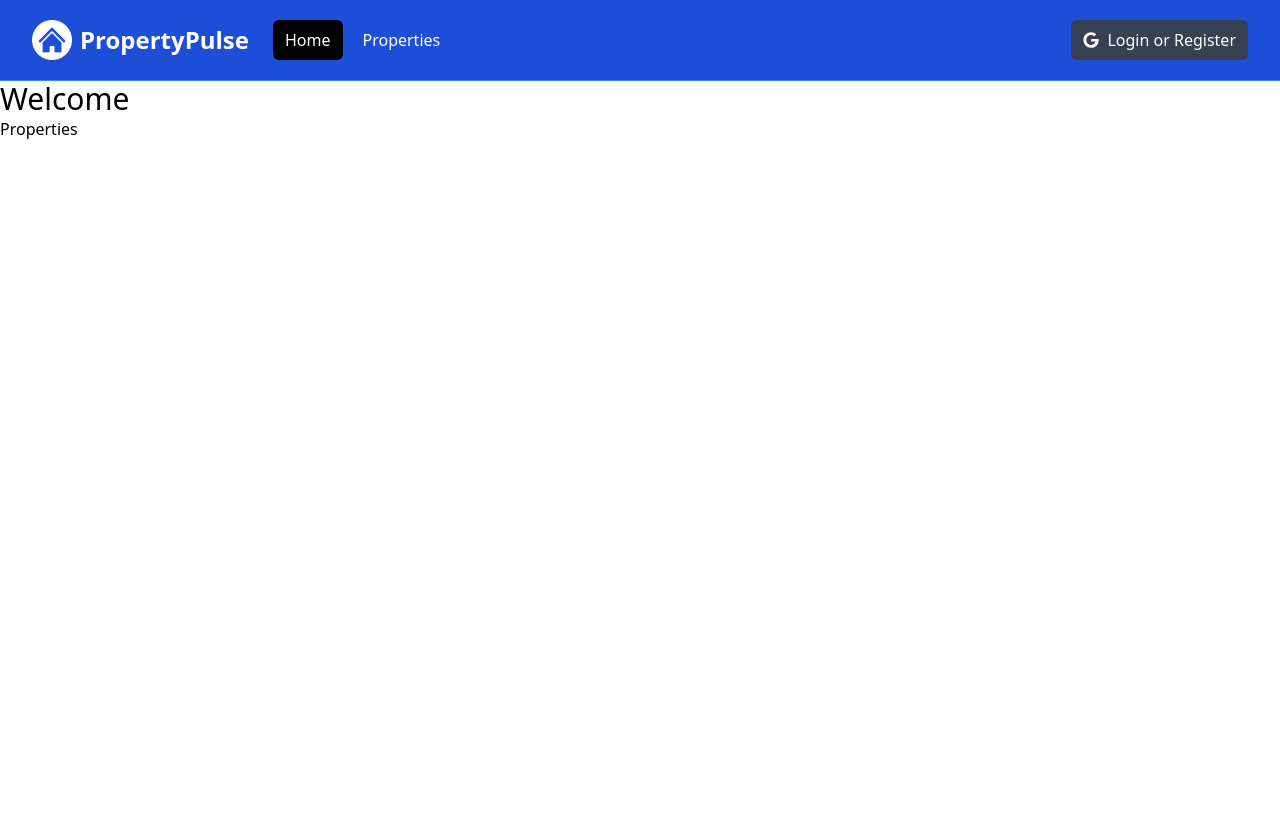
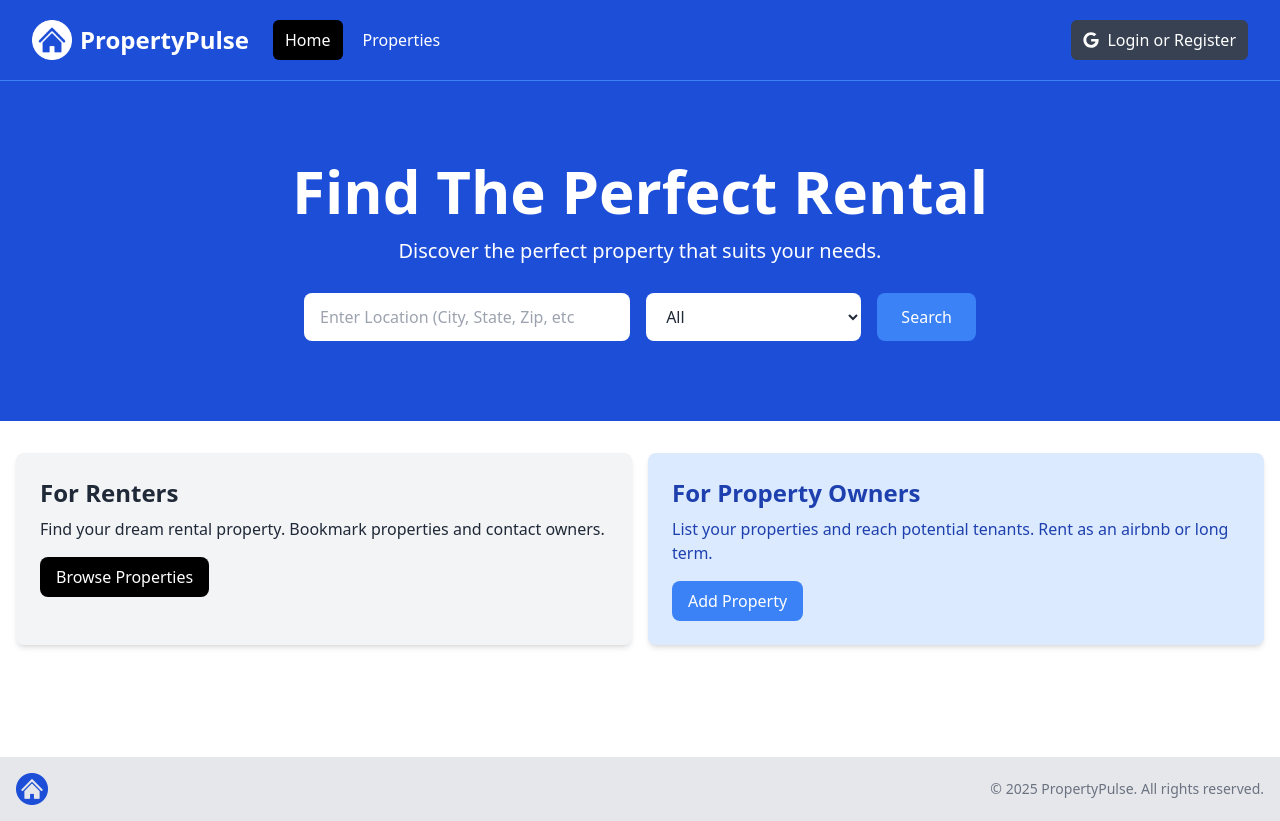
Before and after one commit to TheMikeBa/PropertyPulse, a Next.js app: page / in a window 1280 px wide. Before the commit the page ends 800 px from the top, so only its background shows below. Built offline with nearby package versions, Linux system fonts and the light colour scheme.

Commit message:
added hero, infobox, footer

```diff
--- a/app/layout.jsx
+++ b/app/layout.jsx
@@ -1,4 +1,5 @@
 import "@/assets/styles/globals.css";
+import Footer from "@/components/Footer";
 import Navbar from "@/components/Navbar";
 
 export const metadata = {
@@ -11,7 +12,8 @@
     <html lang="en">
       <body>
         <Navbar />
-        <div>{children}</div>
+        <main>{children}</main>
+        <Footer />
       </body>
     </html>
   );
--- a/app/page.jsx
+++ b/app/page.jsx
@@ -1,10 +1,11 @@
-import Link from "next/link";
+import Hero from "@/components/Hero";
+import InfoBoxes from "@/components/InfoBoxes";
 
 const HomePage = () => {
   return (
     <div>
-      <h1 className="text-3xl">Welcome</h1>
-      <Link href="/properties">Properties</Link>
+      <Hero />
+      <InfoBoxes />
     </div>
   );
 };
--- /dev/null
+++ b/components/Footer.jsx
@@ -0,0 +1,23 @@
+import logo from "@/assets/images/logo.png";
+import Image from "next/image";
+
+const Footer = () => {
+  const currentYear = new Date().getFullYear();
+
+  return (
+    <footer className="bg-gray-200 py-4 mt-24">
+      <div className="container mx-auto flex flex-col md:flex-row items-center justify-between px-4">
+        <div className="mb-4 md:mb-0">
+          <Image src={logo} alt="Logo" className="h-8 w-auto" />
+        </div>
+        <div>
+          <p className="text-sm text-gray-500 mt-2 md:mt-0">
+            &copy; {currentYear} PropertyPulse. All rights reserved.
+          </p>
+        </div>
+      </div>
+    </footer>
+  );
+};
+
+export default Footer;
--- /dev/null
+++ b/components/Hero.jsx
@@ -0,0 +1,57 @@
+const Hero = () => {
+  return (
+    <section className="bg-blue-700 py-20 mb-4">
+      <div className="max-w-7xl mx-auto px-4 sm:px-6 lg:px-8 flex flex-col items-center">
+        <div className="text-center">
+          <h1 className="text-4xl font-extrabold text-white sm:text-5xl md:text-6xl">
+            Find The Perfect Rental
+          </h1>
+          <p className="my-4 text-xl text-white">
+            Discover the perfect property that suits your needs.
+          </p>
+        </div>
+        {/* <!-- Form Component --> */}
+        <form className="mt-3 mx-auto max-w-2xl w-full flex flex-col md:flex-row items-center">
+          <div className="w-full md:w-3/5 md:pr-2 mb-4 md:mb-0">
+            <label htmlFor="location" className="sr-only">
+              Location
+            </label>
+            <input
+              type="text"
+              id="location"
+              placeholder="Enter Location (City, State, Zip, etc"
+              className="w-full px-4 py-3 rounded-lg bg-white text-gray-800 focus:outline-none focus:ring focus:ring-blue-500"
+            />
+          </div>
+          <div className="w-full md:w-2/5 md:pl-2">
+            <label htmlFor="property-type" className="sr-only">
+              Property Type
+            </label>
+            <select
+              id="property-type"
+              className="w-full px-4 py-3 rounded-lg bg-white text-gray-800 focus:outline-none focus:ring focus:ring-blue-500"
+            >
+              <option value="All">All</option>
+              <option value="Apartment">Apartment</option>
+              <option value="Studio">Studio</option>
+              <option value="Condo">Condo</option>
+              <option value="House">House</option>
+              <option value="Cabin Or Cottage">Cabin or Cottage</option>
+              <option value="Loft">Loft</option>
+              <option value="Room">Room</option>
+              <option value="Other">Other</option>
+            </select>
+          </div>
+          <button
+            type="submit"
+            className="md:ml-4 mt-4 md:mt-0 w-full md:w-auto px-6 py-3 rounded-lg bg-blue-500 text-white hover:bg-blue-600 focus:outline-none focus:ring focus:ring-blue-500"
+          >
+            Search
+          </button>
+        </form>
+      </div>
+    </section>
+  );
+};
+
+export default Hero;
--- /dev/null
+++ b/components/InfoBox.jsx
@@ -0,0 +1,22 @@
+const InfoBox = ({
+  heading,
+  backgroundColor = "bg-gray-100",
+  textcolor = "text-gray-800",
+  buttonInfo,
+  children,
+}) => {
+  return (
+    <div className={`${backgroundColor} p-6 rounded-lg shadow-md`}>
+      <h2 className={`${textcolor} text-2xl font-bold`}>{heading}</h2>
+      <p className={`${textcolor} mt-2 mb-4`}>{children}</p>
+      <a
+        href={buttonInfo.link}
+        className={`inline-block ${buttonInfo.backgroundColor} text-white rounded-lg px-4 py-2 hover:opacity-80`}
+      >
+        {buttonInfo.text}
+      </a>
+    </div>
+  );
+};
+
+export default InfoBox;
--- /dev/null
+++ b/components/InfoBoxes.jsx
@@ -0,0 +1,38 @@
+import InfoBox from "./InfoBox";
+
+const InfoBoxes = () => {
+  return (
+    <section>
+      <div className="container-xl lg:container m-auto">
+        <div className="grid grid-cols-1 md:grid-cols-2 gap-4 p-4 rounded-lg">
+          <InfoBox
+            heading="For Renters"
+            buttonInfo={{
+              text: "Browse Properties",
+              link: "/properties",
+              backgroundColor: "bg-black",
+            }}
+          >
+            Find your dream rental property. Bookmark properties and contact
+            owners.
+          </InfoBox>
+          <InfoBox
+            heading="For Property Owners"
+            backgroundColor="bg-blue-100"
+            textcolor="text-blue-800"
+            buttonInfo={{
+              text: "Add Property",
+              link: "/properties/add",
+              backgroundColor: "bg-blue-500",
+            }}
+          >
+            List your properties and reach potential tenants. Rent as an airbnb
+            or long term.
+          </InfoBox>
+        </div>
+      </div>
+    </section>
+  );
+};
+
+export default InfoBoxes;
```
